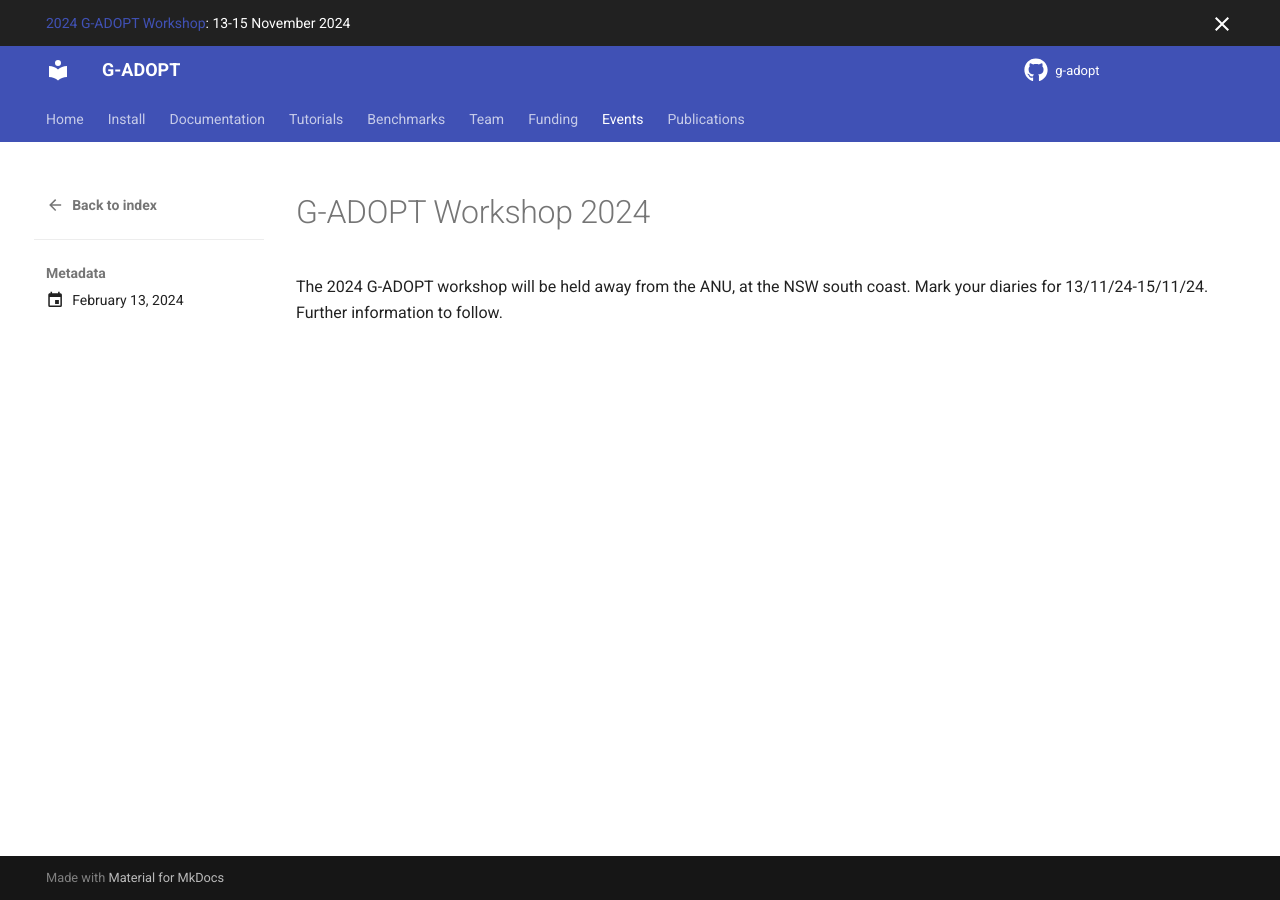
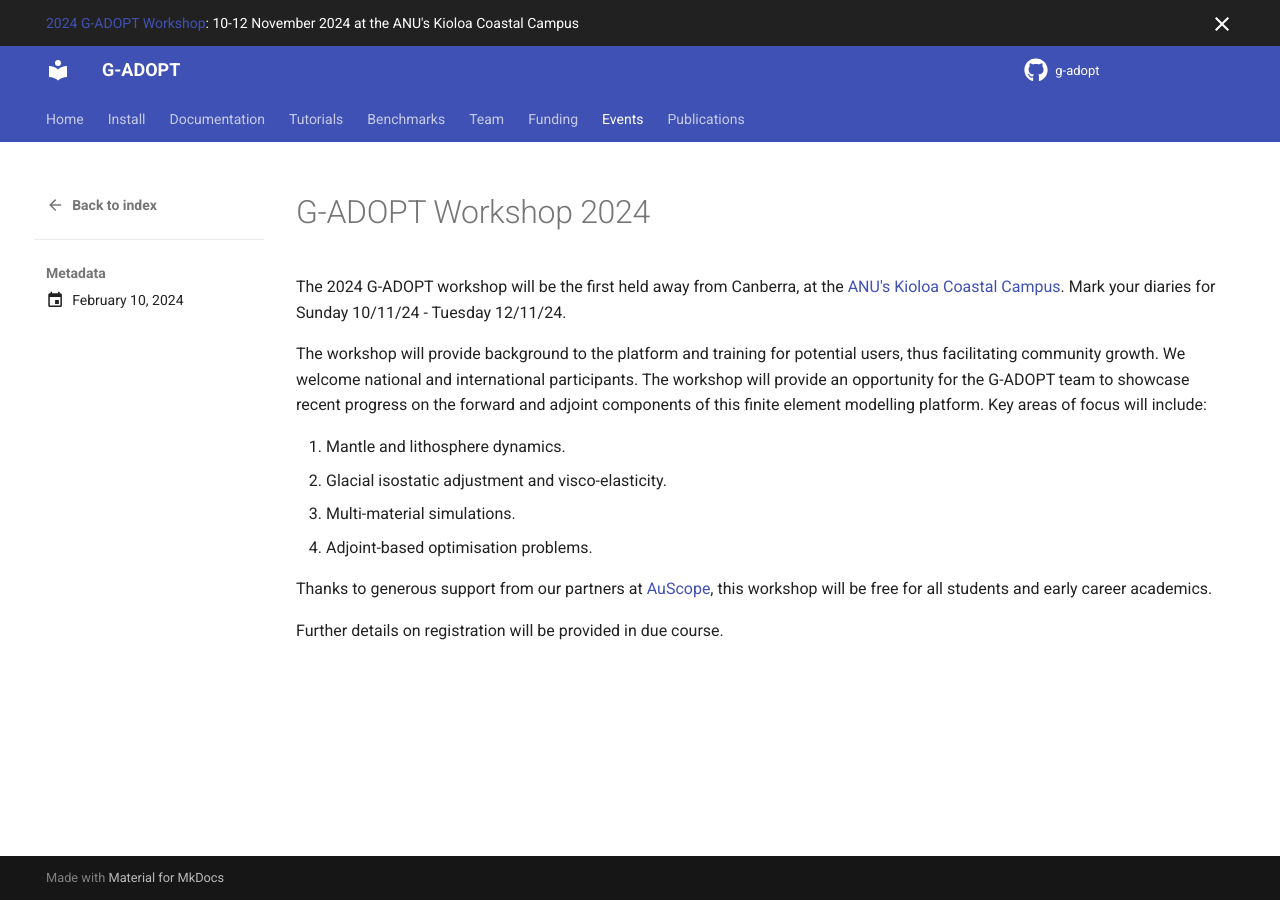
Before and after one commit to g-adopt/g-adopt.github.io, an MkDocs documentation site: the page built from docs/events/workshops/posts/2024-workshop.md, in a window 1280 px wide. Built offline with MkDocs 1.6.1 and Material for MkDocs 9.7.7, drawn with Linux system fonts in a browser that asks for light colours; comment, search, counter and statistics services are not loaded.

Commit message:
Update announcements and add further info on 2024 workshop at Kioloa.

```diff
--- a/docs/events/workshops/posts/2024-workshop.md
+++ b/docs/events/workshops/posts/2024-workshop.md
@@ -1,7 +1,18 @@
 ---
-date: 2024-02-13
+date: 2024-02-10
 ---
 
 # G-ADOPT Workshop 2024
 
-The 2024 G-ADOPT workshop will be held away from the ANU, at the NSW south coast. Mark your diaries for 13/11/24-15/11/24. Further information to follow.
+The 2024 G-ADOPT workshop will be the first held away from Canberra, at the [ANU's Kioloa Coastal Campus](https://www.anu.edu.au/about/campuses-facilities/kioloa-coastal-campus). Mark your diaries for Sunday 10/11/24 - Tuesday 12/11/24.
+
+The workshop will provide background to the platform and training for potential users, thus facilitating community growth. We welcome national and international participants. The workshop will provide an opportunity for the G-ADOPT team to showcase recent progress on the forward and adjoint components of this finite element modelling platform. Key areas of focus will include:
+
+1. Mantle and lithosphere dynamics.
+2. Glacial isostatic adjustment and visco-elasticity.
+3. Multi-material simulations.
+4. Adjoint-based optimisation problems.
+
+Thanks to generous support from our partners at [AuScope](https://www.auscope.org.au/), this workshop will be free for all students and early career academics.
+
+Further details on registration will be provided in due course.
--- a/overrides/main.html
+++ b/overrides/main.html
@@ -1,4 +1,4 @@
 {% extends "base.html" %}
 {% block announce %}
-<a href="/events/workshops/2024/02/13/g-adopt-workshop-2024/">2024 G-ADOPT Workshop</a>: 13-15 November 2024
+<a href="/events/workshops/2024/02/13/g-adopt-workshop-2024/">2024 G-ADOPT Workshop</a>: 10-12 November 2024 at the ANU's Kioloa Coastal Campus
 {% endblock %}
```
